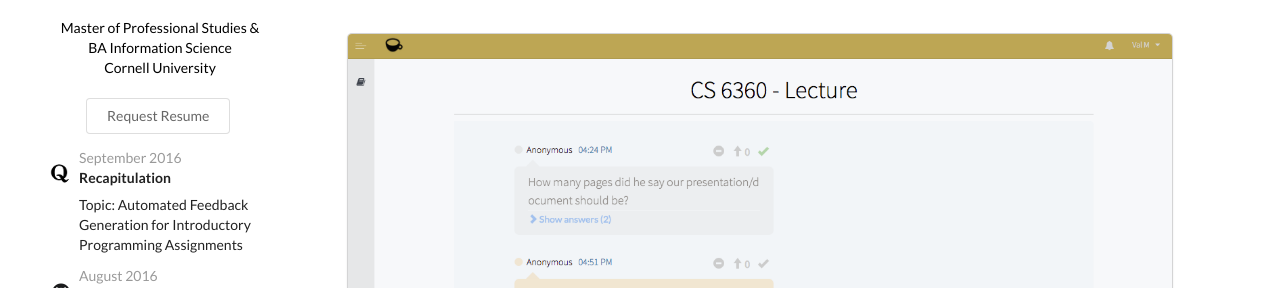
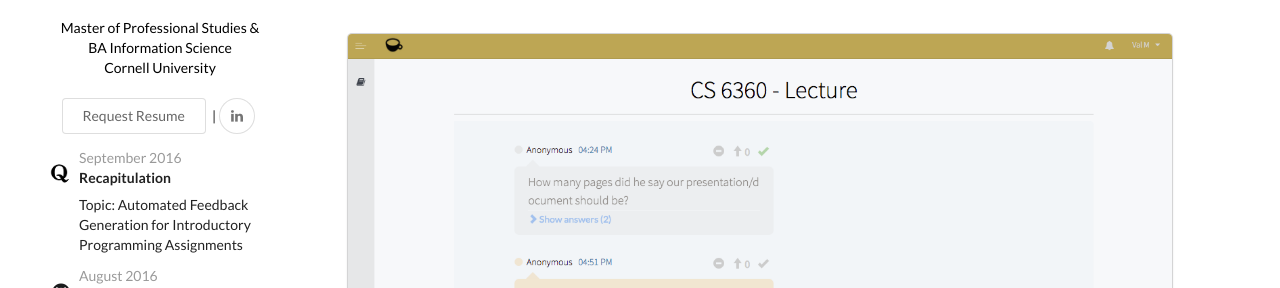
Before and after one commit to v-stickykeys/thevaleriemack.github.io-DEPRECATED, a PHP site: page / in a window 1280 px wide. Shown: the part 739-1027 px from the top of the page. Run offline with PHP 8.4, Linux system fonts and the light colour scheme.

Commit message:
update links

```diff
--- a/css/main.css
+++ b/css/main.css
@@ -31,9 +31,16 @@ p {
 /*	font-family: 'Lora', "helvetica", serif;*/
 }
 
-#theHead {
-/*	font-family: 'Lora', "helvetica", serif;*/
+/*
+#theHead a{
+	color: crimson;
+	text-decoration: none;
 }
+
+#theHead a:hover{
+	color: maroon;
+}
+*/
 
 #dropdown-icon {
 	margin-top: 40px;
--- a/index.html
+++ b/index.html
@@ -73,10 +73,12 @@ P.S. You can view this website on a mobile phone or a tablet with ease!
           <div class="content" id="theHead">Val</div>
 				</h1>
 				<div>
-					<p>Master of Professional Studies &<br>BA Information Science <br>Cornell University</p>
+					<p>Master of Professional Studies &<br>BA Information Science <br>Cornell University
+					</p>
 				</div>
 				<br/>
-				<a href="https://drive.google.com/open?id=0B9sIkEIvEA_wUnFrc2I4dl9JUGs"><button class="ui basic button">Request Resume</button></a>
+				<a href="https://drive.google.com/open?id=0B9sIkEIvEA_wUnFrc2I4dl9JUGs" target="_blank"><button class="ui basic button">Request Resume</button></a> |
+				<a href="https://www.linkedin.com/in/valmack" target="_blank"><button class="circular basic ui icon button"><i class="linkedin icon"></i></button></a>
 				<br/>
         <div class="ui feed">
 					<div class="event">
```
